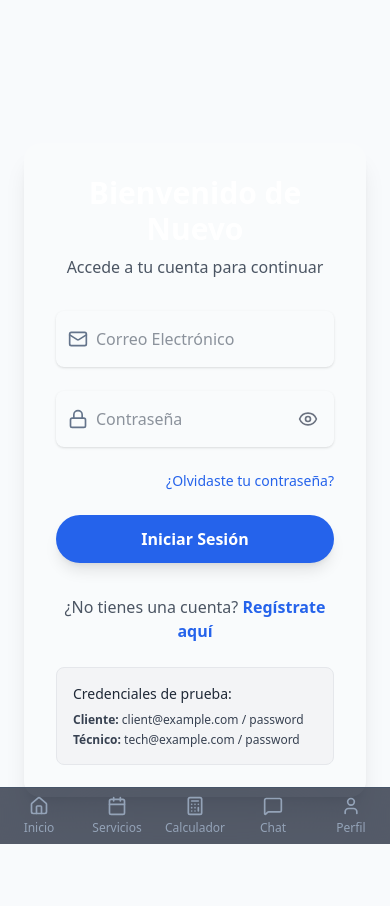
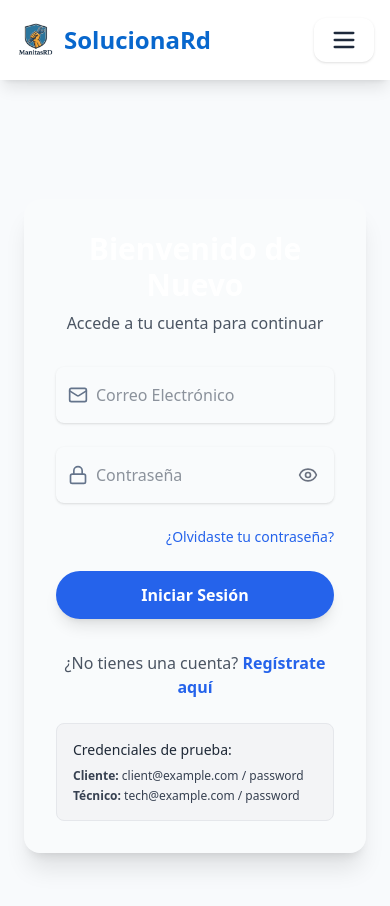
Before and after one commit to vmhowley/ManitasRd, a React (Vite) app: page /login in a window 390 px wide. Shown: the top 906 px of the page. Built offline with nearby package versions, Linux system fonts and the light colour scheme.

Commit message:
refactor: Update Layout and TopBar components for improved structure and styling. Adjust Drawer positioning for better responsiveness and user experience.

```diff
--- a/src/components/layout/Layout.tsx
+++ b/src/components/layout/Layout.tsx
@@ -9,20 +9,22 @@ interface LayoutProps {
   showFooter?: boolean;
 }
 
+window.scrollTo(0,6)
 export const Layout = ({ children, showFooter = false }: LayoutProps) => {
   const { user } = useAuth();
   const isMobile = window.innerWidth < 768;
-  return (
-    <div className="flex flex-col pb-20 ">
-      {!isMobile && <TopBar />}{" "}
-      {isMobile && user && <Header />}
-      <main className="mt-6">
-        {children}
-      </main>
+  console.log(window.scrollY);
+  return(
+    <>
+      <TopBar />
+      <div className={`${window.screenY > 2 ? 'hidden' : ''} flex flex-col pb-20 pt-14`}>
+        {isMobile && user && <Header />}
+        <main className="mt-6">{children}</main>
 
-      {showFooter && <Footer />}
-      {isMobile && <BottomNav />}{" "}
-      {/* Bottom navigation for mobile app experience */}
-    </div>
+        {showFooter && <Footer />}
+        {/* {isMobile && <BottomNav />}{" "} */}
+        {/* Bottom navigation for mobile app experience */}
+      </div>
+    </>
   );
 };
--- a/src/components/layout/TopBar.tsx
+++ b/src/components/layout/TopBar.tsx
@@ -112,9 +112,9 @@ export const TopBar = () => {
   );
 
   return (
-    <header className="sticky top-0 left-0 right-0 z-50   shadow-lg text-neutral-800  backdrop-blur-sm bg-white/90 dark:bg-neutral-800/90">
-      <div className="max-w-7xl mx-auto px-4 sm:px-6 lg:px-8">
-        <div className="flex justify-between items-center h-20">
+    <header className="fixed w-screen top-0 left-0 right-0 z-50   shadow-lg text-neutral-800  backdrop-blur-sm bg-white/90 dark:bg-neutral-800/90">
+      <div className="px-4 sm:px-6 lg:px-8">
+        <div className="flex justify-between  items-center h-20 ">
           {/* Logo */}
           <Link to="/" className="flex items-center space-x-2 group">
             <img src={logo} alt="SolucionaRd Logo" className="h-10 w-auto transition-transform group-hover:scale-110 duration-300" />
@@ -163,8 +163,8 @@ export const TopBar = () => {
                 <Menu className="h-7 w-7" />
               </Button>
             </DrawerTrigger>
-            <DrawerContent position="left" size="sm" className="rounded-r-3xl">
-              <div className="flex flex-col items-start space-y-6 p-6 pt-10">
+            <DrawerContent position="top" size="sm" className="rounded">
+              <div className="flex flex-col items-start space-y-6 p-6 ">
                 <Link to="/" className="flex items-center space-x-2 group mb-6 self-center">
                   <img src={logo} alt="SolucionaRd Logo" className="h-10 w-auto" />
                   {/* <span className="text-2xl font-bold text-primary-600 dark:text-primary-400">SolucionaRd</span> */}
--- a/src/components/ui/Drawer.tsx
+++ b/src/components/ui/Drawer.tsx
@@ -150,7 +150,7 @@ export function Drawer({
   return (
     <div
       className={`
-        fixed inset-0 z-50 flex items-center justify-center
+        fixed top-0 left-0 w-full h-full z-50 flex items-center justify-center
         ${isOpen ? 'bg-neutral-900/50 backdrop-blur-sm' : 'bg-transparent pointer-events-none'}
         transition-all duration-300 ease-in-out
         ${overlayClassName}
@@ -164,9 +164,8 @@ export function Drawer({
       <div
         ref={drawerRef}
         className={`
-          fixed bg-white shadow-lg
+          fixed dark:bg-neutral-900 dark:border-neutral-800 shadow-lg
           ${positionClasses[position]}
-          ${sizeClasses[position][size]}
           ${isOpen ? 'transform-none' : transformClasses[position]}
           transition-transform duration-300 ease-in-out
           flex flex-col
```
